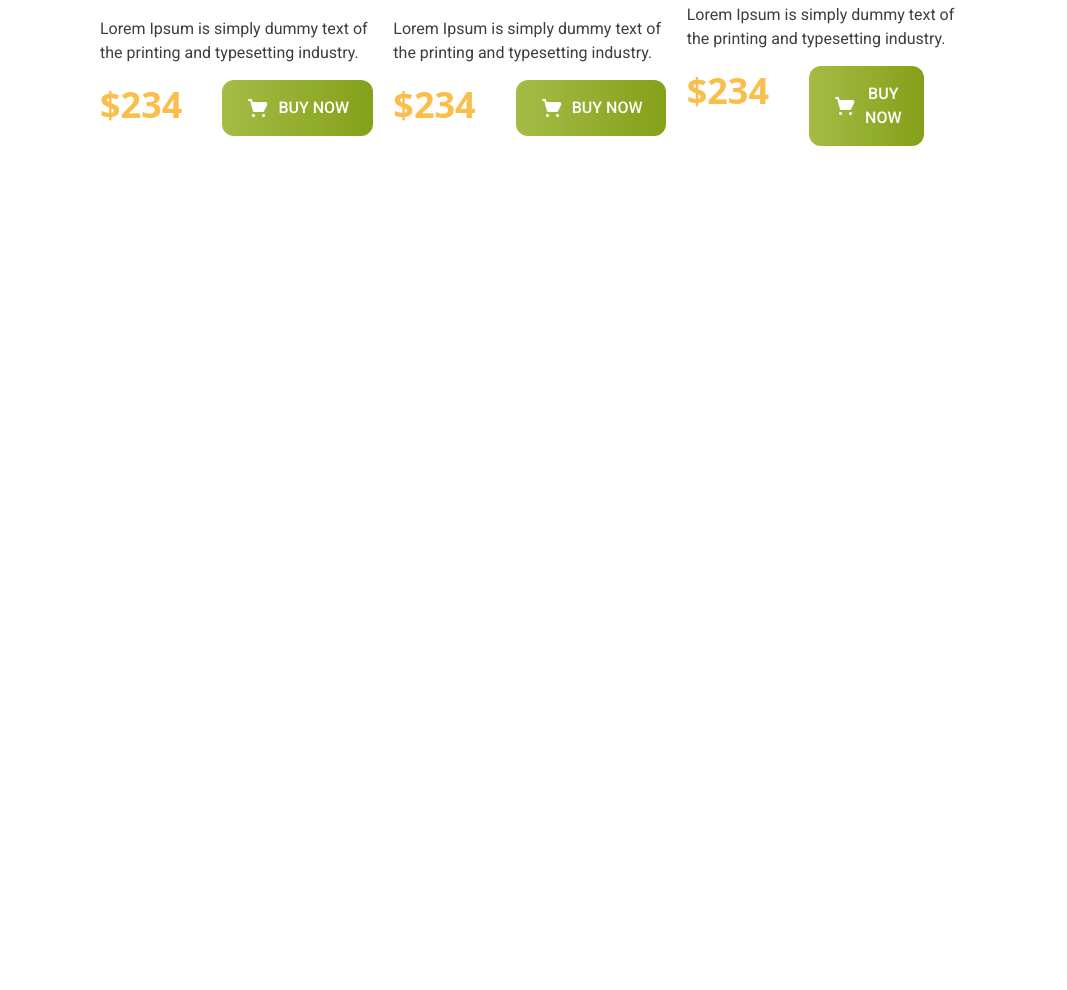
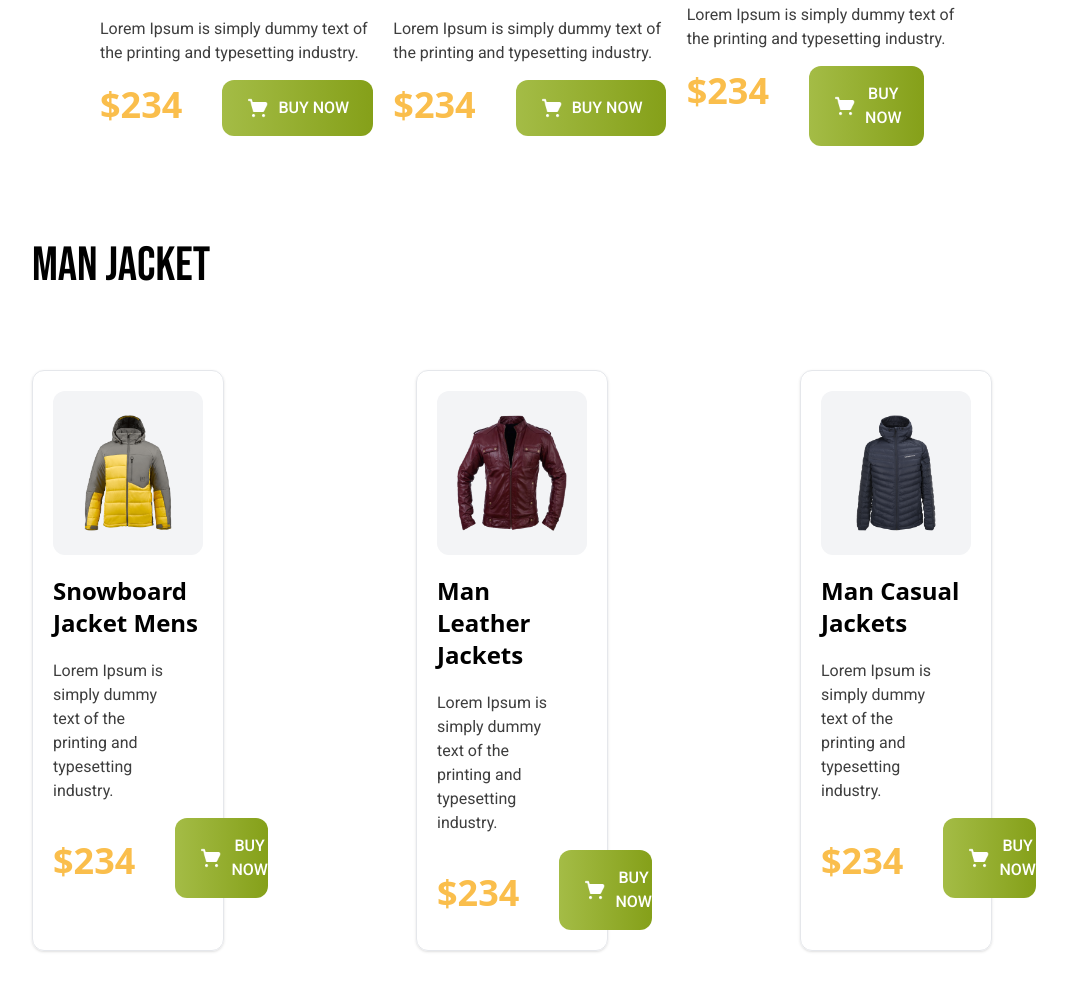
Before and after one commit to byteFarhan/penguin-fashion, a plain HTML site: page index.html in a window 1280 px wide. Shown: the part 1232-2222 px from the top of the page, without its empty margins (128-1195 px from the left). Before the commit the page ends 1474 px from the top, so only its background shows below. Drawn offline with nearby package versions, Linux system fonts and the light colour scheme.

Commit message:
Men jacket section is added.

```diff
--- a/index.html
+++ b/index.html
@@ -121,8 +121,62 @@
                 </div>
             </div>
             </div>
+        </section>
+        <!-- mens jacket section -->
+        <section class="lg:w-[75%] mx-auto">
+            <h2 class="text-5xl text-center uppercase lg:text-left font-bebas ">Man Jacket</h2>
+            <div class="grid justify-between grid-cols-1 gap-8 my-20 lg:gap-48 lg:grid-cols-3 md:grid-cols-2">
+                <div class="px-5 py-5 mx-10 border shadow rounded-xl lg:mx-0">
+                    <div>
+                        <img class="w-[295px] bg-gray-100 px-5 py-6 rounded-xl" src="./images/jacket-4.png" alt="">
+                    </div>
+                    <h2 class="my-5 text-2xl font-bold">Snowboard Jacket Mens </h2>
+                    <p class="lg:w-3/4">Lorem Ipsum is simply dummy text of the
+                        printing and typesetting industry.</p>
+                    <div class="flex items-center justify-between mt-5">
+                        <h2 class="text-4xl font-extrabold text-[#FABE4C] mr-10 ">$234</h2>
+                        <a href="#"><button
+                                class="flex mx-auto md:mx-0 items-center px-6 py-4 text-base font-medium text-white rounded-xl bg-gradient-to-r from-[#A4BC46] to-[#85A019] font-roboto mt-[-5px]"><img
+                                    class="w-6 h-6 mr-2" src="./icons/shopping-cart 1.png" alt="">
+                                BUY NOW</button></a>
+                    </div>
+                </div>
+                <div class="px-5 py-5 mx-10 border shadow rounded-xl lg:m-0 ">
+                    <div>
+                        <img class="w-[295px] bg-gray-100 px-5 py-6 rounded-xl" src="./images/jacket-5.png" alt="">
+                    </div>
+                    <h2 class="my-5 text-2xl font-bold">Man Leather Jackets </h2>
+                    <p class="lg:w-3/4">Lorem Ipsum is simply dummy text of the
+                        printing and typesetting industry.</p>
+                    <div class="flex items-center justify-between mt-5">
+                        <h2 class="text-4xl font-extrabold text-[#FABE4C] mr-10 ">$234</h2>
+                        <a href="#"><button
+                                class="flex mx-auto md:mx-0 items-center px-6 py-4 text-base font-medium text-white rounded-xl bg-gradient-to-r from-[#A4BC46] to-[#85A019] font-roboto mt-[-5px]"><img
+                                    class="w-6 h-6 mr-2" src="./icons/shopping-cart 1.png" alt="">
+                                BUY NOW</button></a>
+                    </div>
+                </div>
+                <div class="px-5 py-5 mx-10 border shadow rounded-xl lg:m-0 ">
+                    <div>
+                        <img class="w-[295px] bg-gray-100 px-5 py-6 rounded-xl" src="./images/jacket-6.png" alt="">
+                    </div>
+                    <h2 class="my-5 text-2xl font-bold">Man Casual Jackets </h2>
+                    <p class="lg:w-3/4">Lorem Ipsum is simply dummy text of the
+                        printing and typesetting industry.</p>
+                    <div class="flex items-center justify-between mt-5">
+                        <h2 class="text-4xl font-extrabold text-[#FABE4C] mr-10 ">$234</h2>
+                        <a href="#"><button
+                                class="flex mx-auto md:mx-0 items-center px-6 py-4 text-base font-medium text-white rounded-xl bg-gradient-to-r from-[#A4BC46] to-[#85A019] font-roboto mt-[-5px]"><img
+                                    class="w-6 h-6 mr-2" src="./icons/shopping-cart 1.png" alt="">
+                                BUY NOW</button></a>
+                    </div>
+                </div>
 
 
+
+
+
+            </div>
         </section>
     </main>
 
```
